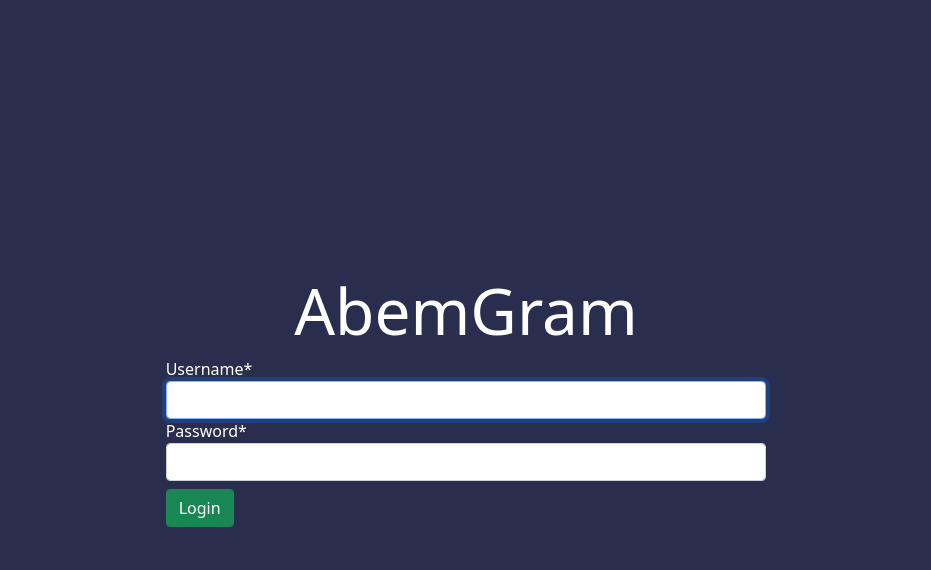
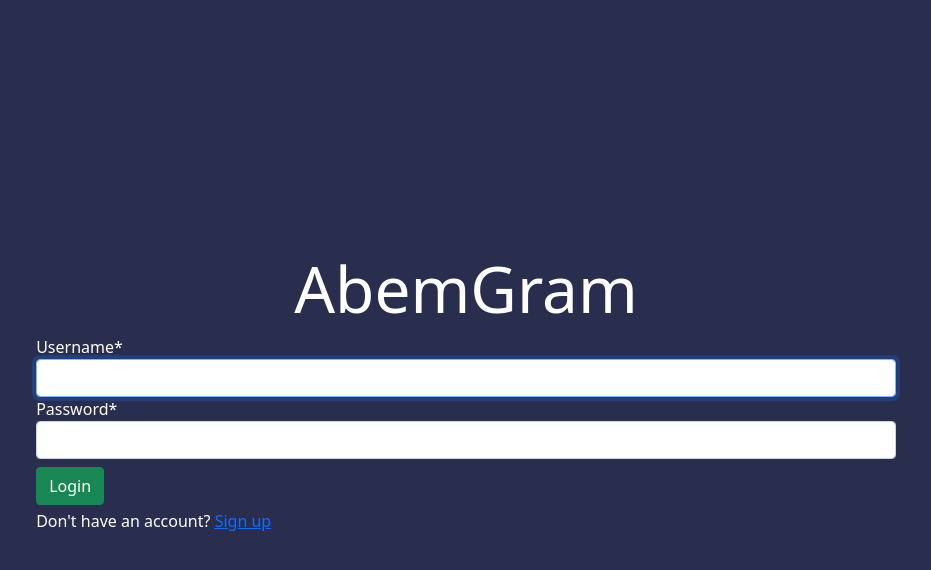
Before and after one commit to Abemelech/abemgram, a Django app: page /login/ in a window 1280 px wide. Shown: the top 570 px of the page, without its empty margins (162-1093 px from the left). Run offline with Django 4.2, Linux system fonts and the light colour scheme; some libraries are stand-ins or nearby versions.

Commit message:
link register and login

```diff
--- a/abemgram/register/templates/registration/login.html
+++ b/abemgram/register/templates/registration/login.html
@@ -14,6 +14,7 @@
                 {{ form|crispy }}
                 <button class="btn btn-success mt-2" type="submit">Login</button>
             </form>
+            <p class="mt-1">Don't have an account? <a href="/register">Sign up</a></p>
         </div>
     </div>
 </div>
```
